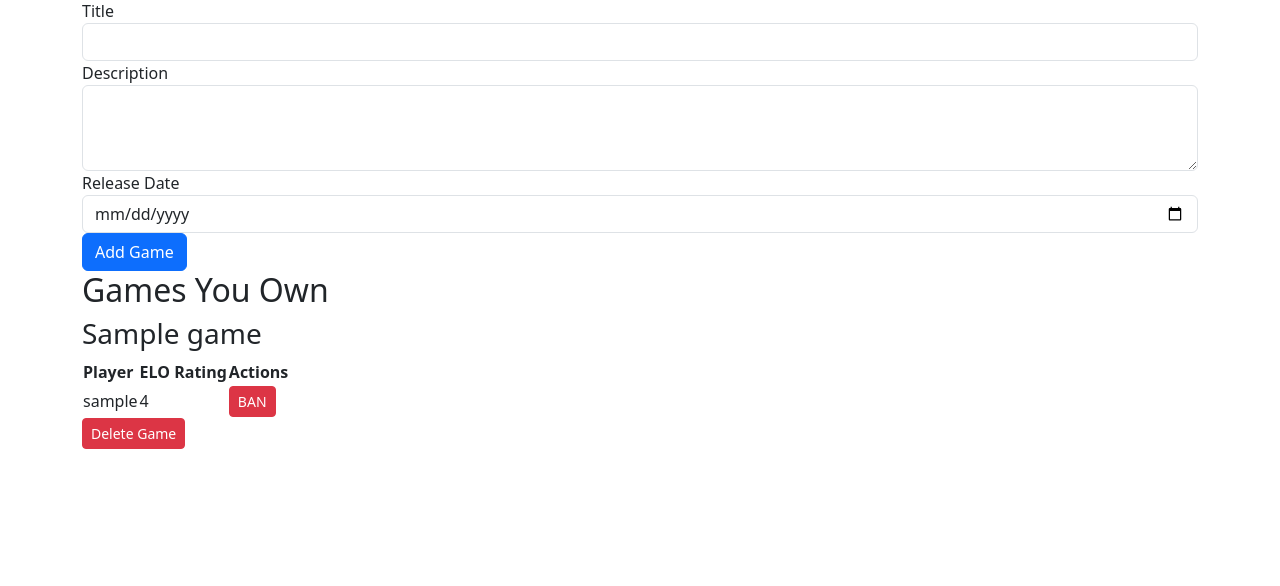
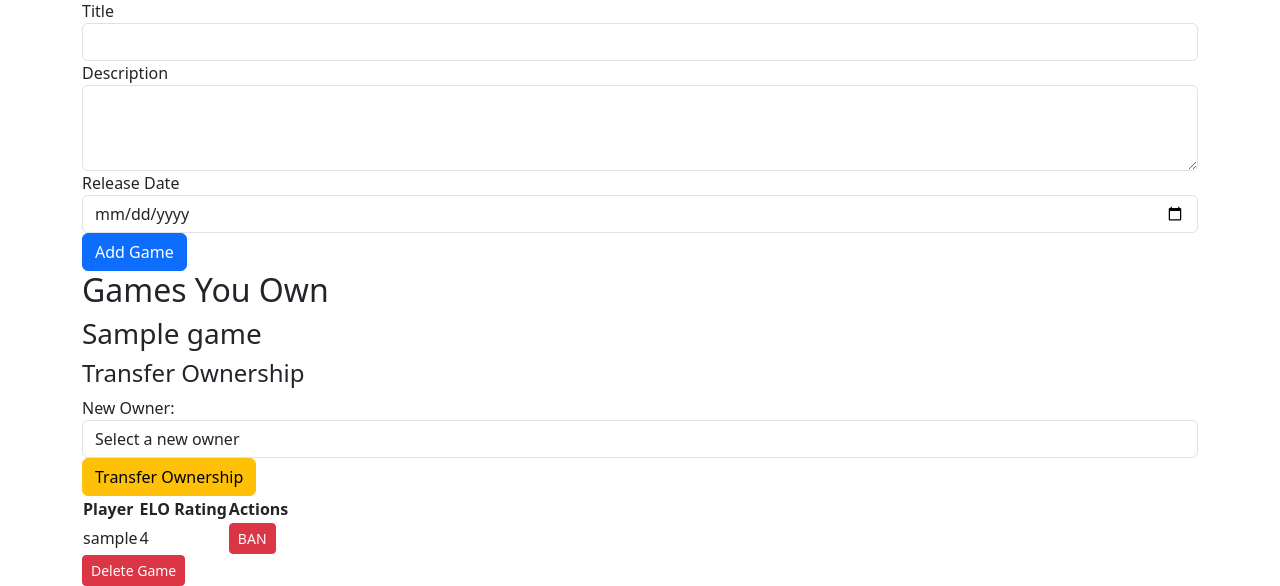
Before and after one commit to vietnguyen2358/RankRealm, a Flask app: page /user-profile in a window 1280 px wide. Shown: the part 446-1032 px from the top of the page. Before the commit the page ends 895 px from the top, so only its background shows below. Run offline with Flask 3, Linux system fonts and the light colour scheme; a user stored in the database is signed in; tables that the repository leaves empty hold one stand-in row (values such as "Sample post").

Commit message:
Transfer ownership now works

```diff
--- a/website/templates/user_profile.html
+++ b/website/templates/user_profile.html
@@ -46,6 +46,19 @@
 {% for game in owned_games %}
     <div class="game">
         <h3>{{ game.title }}</h3>
+        <h4>Transfer Ownership</h4>
+        <form action="{{ url_for('views.transfer_ownership', game_id=game.id) }}" method="POST">
+            <div class="form-group">
+                <label for="new_owner_id">New Owner:</label>
+                <select class="form-control" id="new_owner_id" name="new_owner_id" required>
+                    <option value="">Select a new owner</option>
+                    {% for owner in game_owners %}
+                        <option value="{{ owner.id }}">{{ owner.username }}</option>
+                    {% endfor %}
+                </select>
+            </div>
+            <button type="submit" class="btn btn-warning">Transfer Ownership</button>
+        </form>
         <table>
             <thead>
                 <tr>
--- a/website/views.py
+++ b/website/views.py
@@ -1,9 +1,9 @@
-from flask import Blueprint, render_template, redirect, url_for, request, abort
+from flask import Blueprint, render_template, redirect, url_for, request, abort, flash
 from flask_login import login_required, current_user, logout_user
 from datetime import datetime
 
 from . import db
-from .models import Game, Leaderboard, PlayerScore
+from .models import Game, Leaderboard, PlayerScore, User
 
 views = Blueprint('views', __name__)
 
@@ -40,13 +40,14 @@ def join_game(game_id):
 @login_required
 def user_profile():
     owned_games = Game.query.filter_by(owner_id=current_user.id).all()
-    return render_template('user_profile.html', user=current_user, owned_games=owned_games)
-
+    game_owners = User.query.filter_by(is_game_owner=True).all()
+    return render_template('user_profile.html', user=current_user, owned_games=owned_games, game_owners=game_owners)
 @views.route('/update-user-profile', methods=['POST'])
 @login_required
 def update_user_profile():
     current_user.username = request.form.get('username')
     current_user.email = request.form.get('email')
+
     # Update other user information fields as needed
     db.session.commit()
     return redirect(url_for('views.user_profile'))
@@ -133,3 +134,25 @@ def delete_account():
     logout_user()
 
     return redirect(url_for('views.home'))
+
+@views.route('/transfer-ownership/<int:game_id>', methods=['POST'])
+@login_required
+def transfer_ownership(game_id):
+    game = Game.query.get_or_404(game_id)
+    if game.owner_id != current_user.id:
+        abort(403)  # Forbidden if the current user is not the game owner
+
+    new_owner_id = request.form.get('new_owner_id')
+    new_owner = User.query.get(new_owner_id)
+
+    if new_owner:
+        if new_owner.is_game_owner:
+            game.owner_id = new_owner.id
+            db.session.commit()
+            flash('Ownership transferred successfully.', 'success')
+        else:
+            flash('The new owner must have the game owner flag.', 'error')
+    else:
+        flash('User not found.', 'error')
+
+    return redirect(url_for('views.user_profile'))
```
